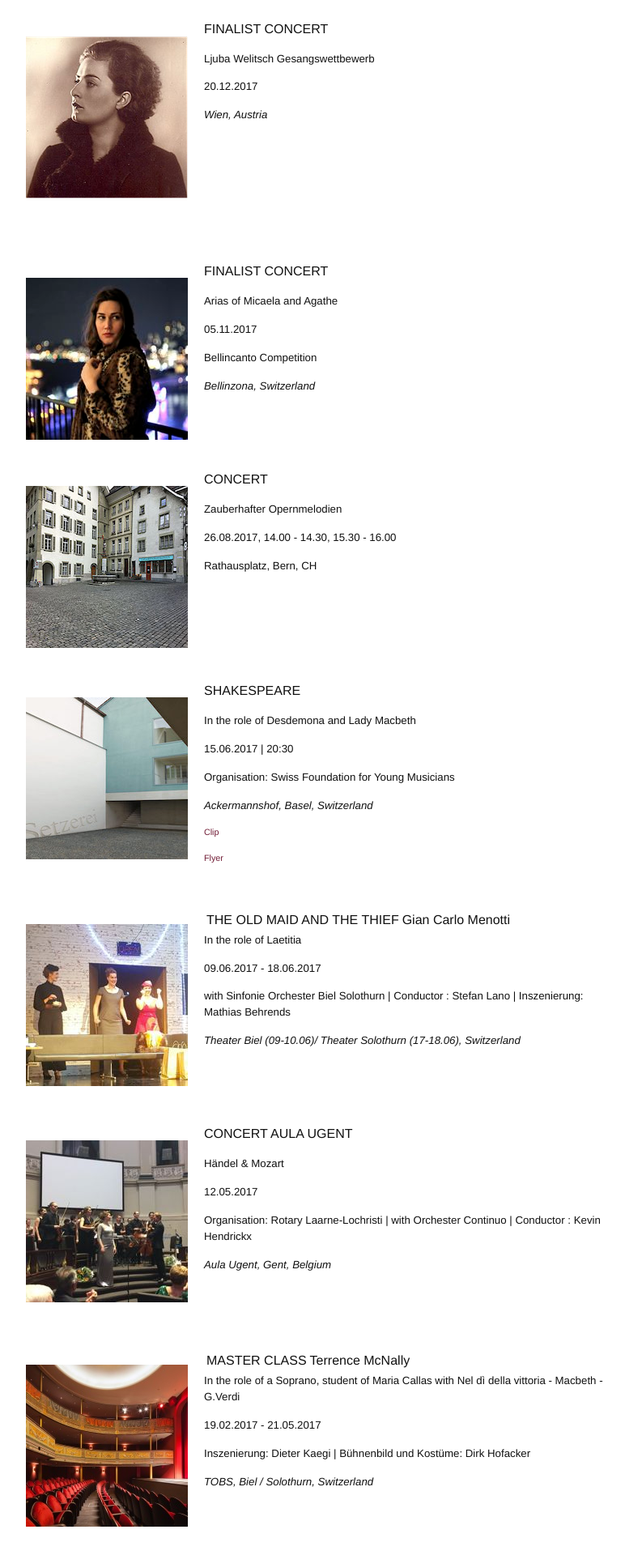
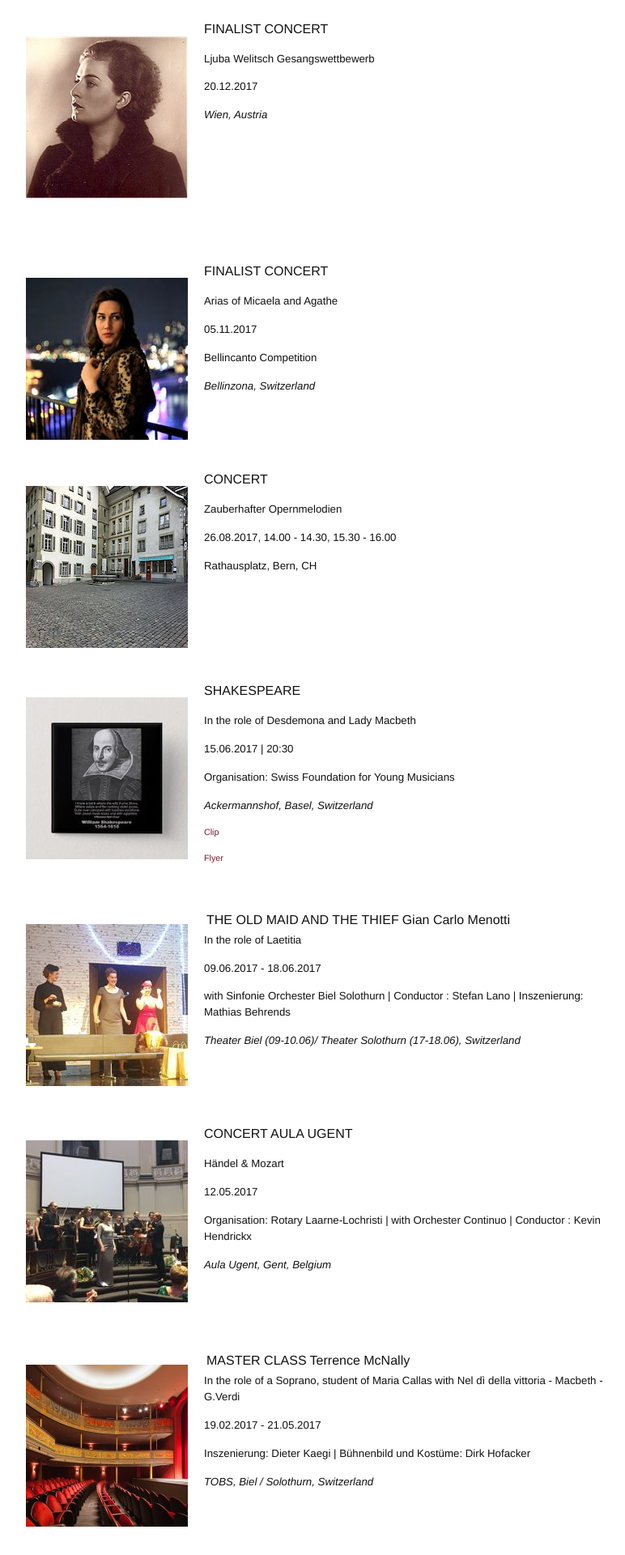
Before and after one commit to annesophie-sevens/annesophie-sevens.github.io, a Jekyll site: the page built from agenda-fr.md, in a window 1280 px wide. Shown: the part 4286-6206 px from the top of the page at 81% size, without its empty margins (258-1030 px from the left). Built offline with Jekyll 4.4.1, drawn with Linux system fonts in a browser that asks for light colours; nearby versions of some CDN libraries.

Commit message:
Update agenda-fr.md

```diff
--- a/agenda-fr.md
+++ b/agenda-fr.md
@@ -303,7 +303,7 @@
 
 &nbsp;
 
-<img style="float: left; padding: 20px" src="/assets/Basel.jpg">
+<img style="float: left; padding: 20px" src="/assets/Shakespeare.jpg">
 
 SHAKESPEARE
 
```
